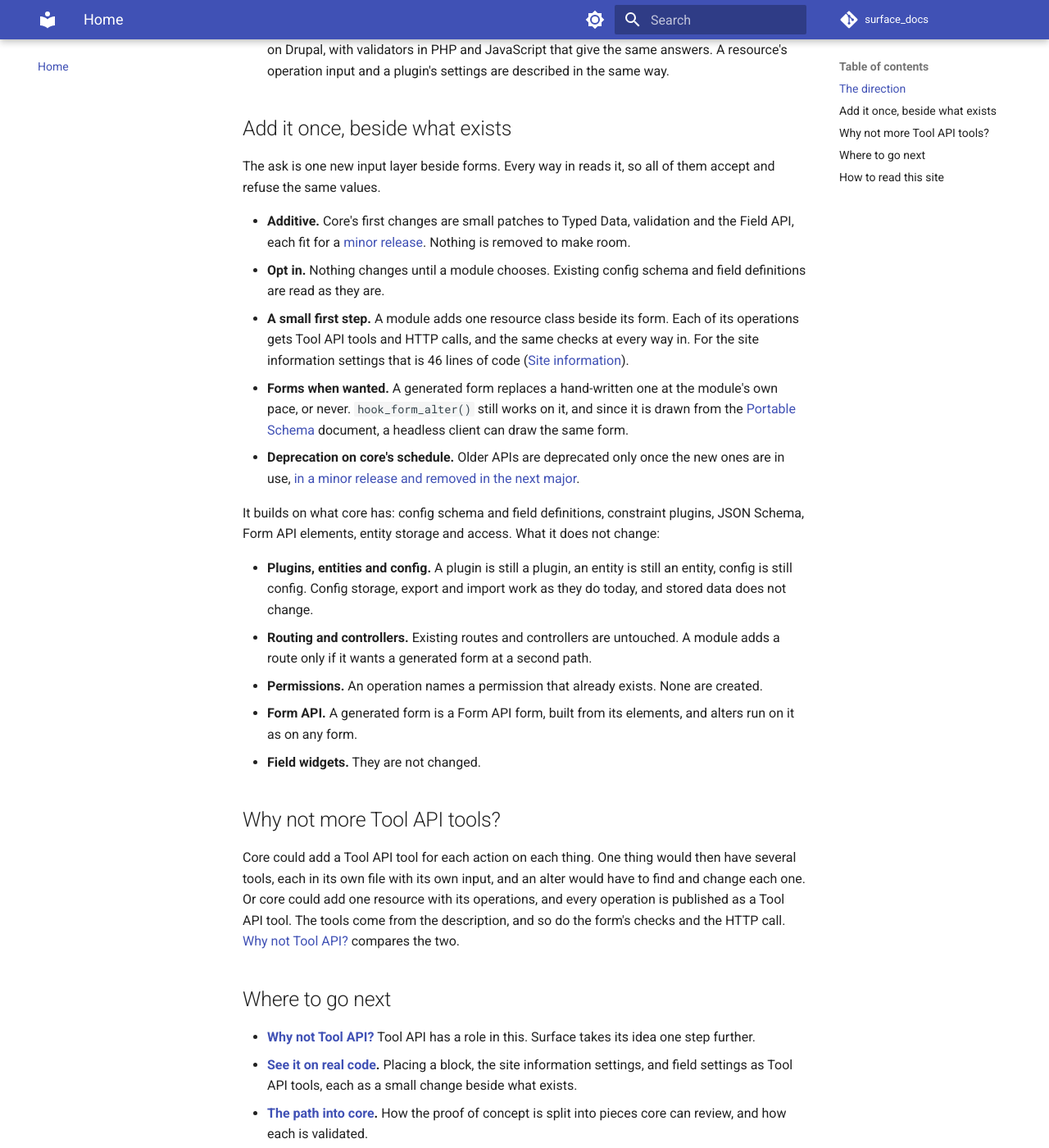
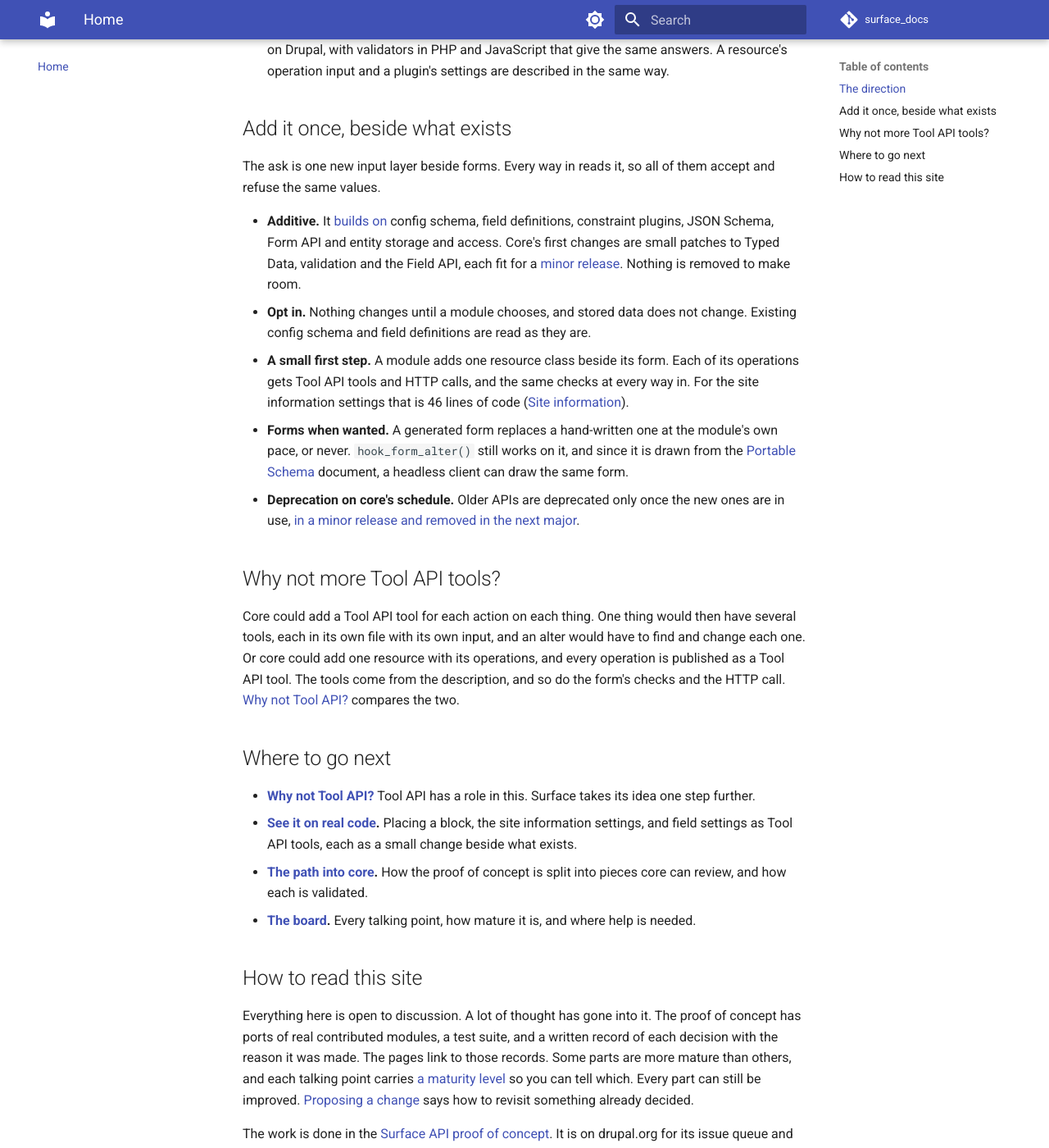
Before and after one commit to mlander/surface_docs, an MkDocs documentation site: the page built from docs/index.md, in a window 1280 px wide and 1400 px high, scrolled down 856 px. Shown: the whole window at 82% size. Built offline with MkDocs 1.6.1 and Material for MkDocs 9.7.7, drawn with Linux system fonts in a browser that asks for light colours; comment, search, counter and statistics services are not loaded.

Commit message:
Home: drop the footprint list, fold it into Additive and Opt in

```diff
--- a/docs/index.md
+++ b/docs/index.md
@@ -16,19 +16,11 @@ A module describes its data once. Three concepts carry it:
 
 The ask is one new input layer beside forms. Every way in reads it, so all of them accept and refuse the same values.
 
-- **Additive.** Core's first changes are small patches to Typed Data, validation and the Field API, each fit for a [minor release](path/release-fit.md). Nothing is removed to make room.
-- **Opt in.** Nothing changes until a module chooses. Existing config schema and field definitions are read as they are.
+- **Additive.** It [builds on](why/builds-on.md) config schema, field definitions, constraint plugins, JSON Schema, Form API and entity storage and access. Core's first changes are small patches to Typed Data, validation and the Field API, each fit for a [minor release](path/release-fit.md). Nothing is removed to make room.
+- **Opt in.** Nothing changes until a module chooses, and stored data does not change. Existing config schema and field definitions are read as they are.
 - **A small first step.** A module adds one resource class beside its form. Each of its operations gets Tool API tools and HTTP calls, and the same checks at every way in. For the site information settings that is 46 lines of code ([Site information](adopting/site-information.md)).
 - **Forms when wanted.** A generated form replaces a hand-written one at the module's own pace, or never. `hook_form_alter()` still works on it, and since it is drawn from the [Portable Schema](path/portable-schema.md) document, a headless client can draw the same form.
 - **Deprecation on core's schedule.** Older APIs are deprecated only once the new ones are in use, [in a minor release and removed in the next major](https://www.drupal.org/about/core/policies/core-change-policies/allowed-changes#s-deprecations).
-
-It builds on what core has: config schema and field definitions, constraint plugins, JSON Schema, Form API elements, entity storage and access. What it does not change:
-
-- **Plugins, entities and config.** A plugin is still a plugin, an entity is still an entity, config is still config. Config storage, export and import work as they do today, and stored data does not change.
-- **Routing and controllers.** Existing routes and controllers are untouched. A module adds a route only if it wants a generated form at a second path.
-- **Permissions.** An operation names a permission that already exists. None are created.
-- **Form API.** A generated form is a Form API form, built from its elements, and alters run on it as on any form.
-- **Field widgets.** They are not changed.
 
 ## Why not more Tool API tools?
 
```
Also changed, not shown: docs/why/builds-on.md (+1 -1 lines).
